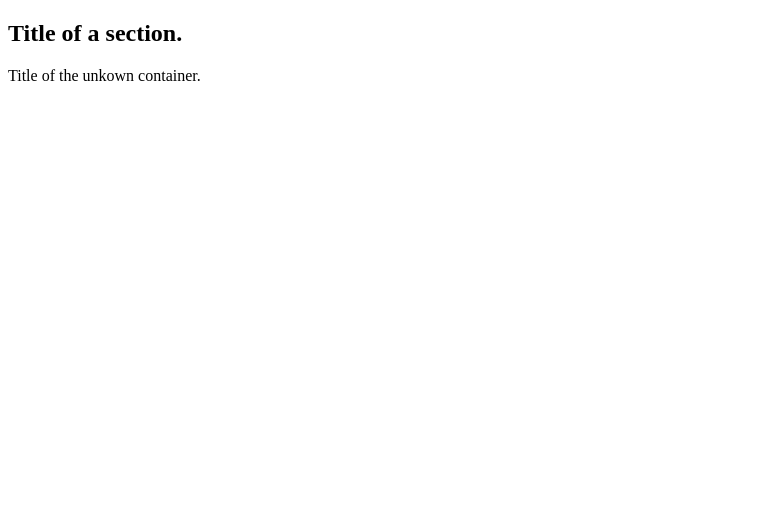
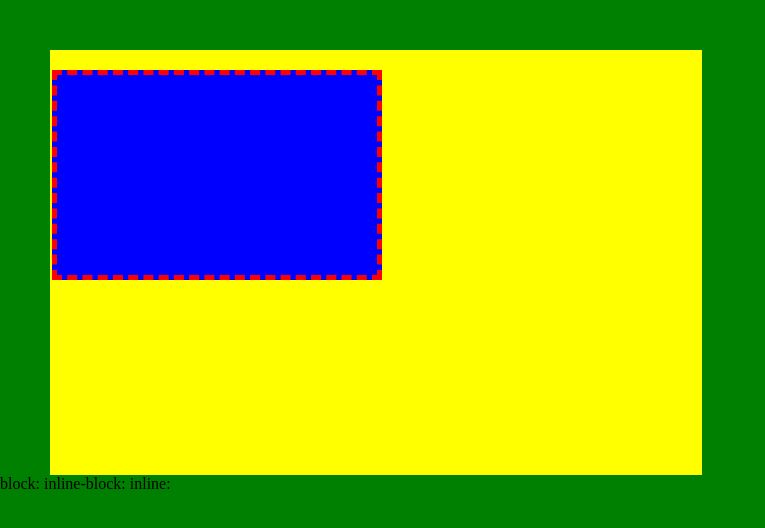
Before and after one commit to tonky0110/kakao-clone, a plain HTML site: page index.html in a window 1280 px wide. Shown: the whole page, without its empty margins (0-765 px from the left). Drawn offline with Linux system fonts and the light colour scheme.

Commit message:
3-4 margin, padding, border정리.

```diff
--- a/index.html
+++ b/index.html
@@ -2,30 +2,48 @@
 <html lang="en">
 <head>
     <meta charset="UTF-8">
-    <meta name="author" content = "tonky0110">
-    <meta name="description" content="Welcom to my Kakao Clone.">
-    <title>This is my title</title>
+    <meta name="viewport" content="width=device-width, initial-scale=1.0">
+    <meta http-equiv="X-UA-Compatible" content="ie=edge">
+    <title>Document</title>
+    <style>
+        body, html {
+            padding: 0;
+            margin: 0;
+            background-color: green;
+            height: 100%;
+        }
+        .box {
+            background-color: yellow;
+            width: 50%;
+            height: 50%;
+            padding: 20px 10px 5px 2px;
+            margin-top: 50px;
+            margin-left: 50px;
+        }
+        .inside-box {
+            background-color: blue;
+            width: 50%;
+            height: 50%;
+            border: 5px dashed red;
+        }
+    </style>
 </head>
 <body>
-    <section>
-        <header id="headerNumberOne" class="defaultHeader">
-            <h1>Title of a section.</h1>
-        </header>
-    </section>
+    <div class="box">
+        <div class="inside-box">
 
-    <div>
-        <header id="differentHeader" class="defaultHeader">Title of the unkown container.</header>
+        </div>
     </div>
 </body>
 </html>
-<!-- 2-6 -->
-<!-- meta 정보는 브라우저를 위한 정보, 따라서 해당 내용은 header에 작성한다.-->
-<!-- Information정보는 head파트. Contents 정보 body. -->
-<!-- semantic: 의미가 있는 태그(section, article, header, etc.) -->
-<!-- non-semantic: 의미가 없는 태그(div, span, etc.) -->
-<!-- div: part, 컨테이너, 박스와 같은 태그 -->
-<!-- span: short, 텍스트를 위한 컨테이너 -->
 
-<!-- 2-7 -->
-<!-- id: 각element마다 ID는 한개만 갖을 수 있음.  -->
-<!-- class: 여러개의 엘리먼트가 같은 class명을 사용할 수 있다. -->
+<!-- 3-4 -->
+<!-- contents: 내용. -->
+<!-- border: 경계.(두께, 종류, 색상) -->
+<!-- padding: 박스의 보더에서 안쪽으로 있는 간격. (1개: 전체, 2개: 상하, 좌우, 4개: 위에서부터 시계방향) -->
+<!-- margin: 박스의 보더에서 바깥쪽으로 있는 간격. (1개: 전체, 2개: 상하, 좌우, 4개: 위에서부터 시계방향) -->
+
+<!-- 3-5 -->
+block:
+inline-block:
+inline:
--- /dev/null
+++ b/styles.css
@@ -0,0 +1,4 @@
+h1 {
+    color: green;
+    font-size: 32px;
+}
```
Also changed, not shown: contact-me.html (added, +18 -0 lines).
